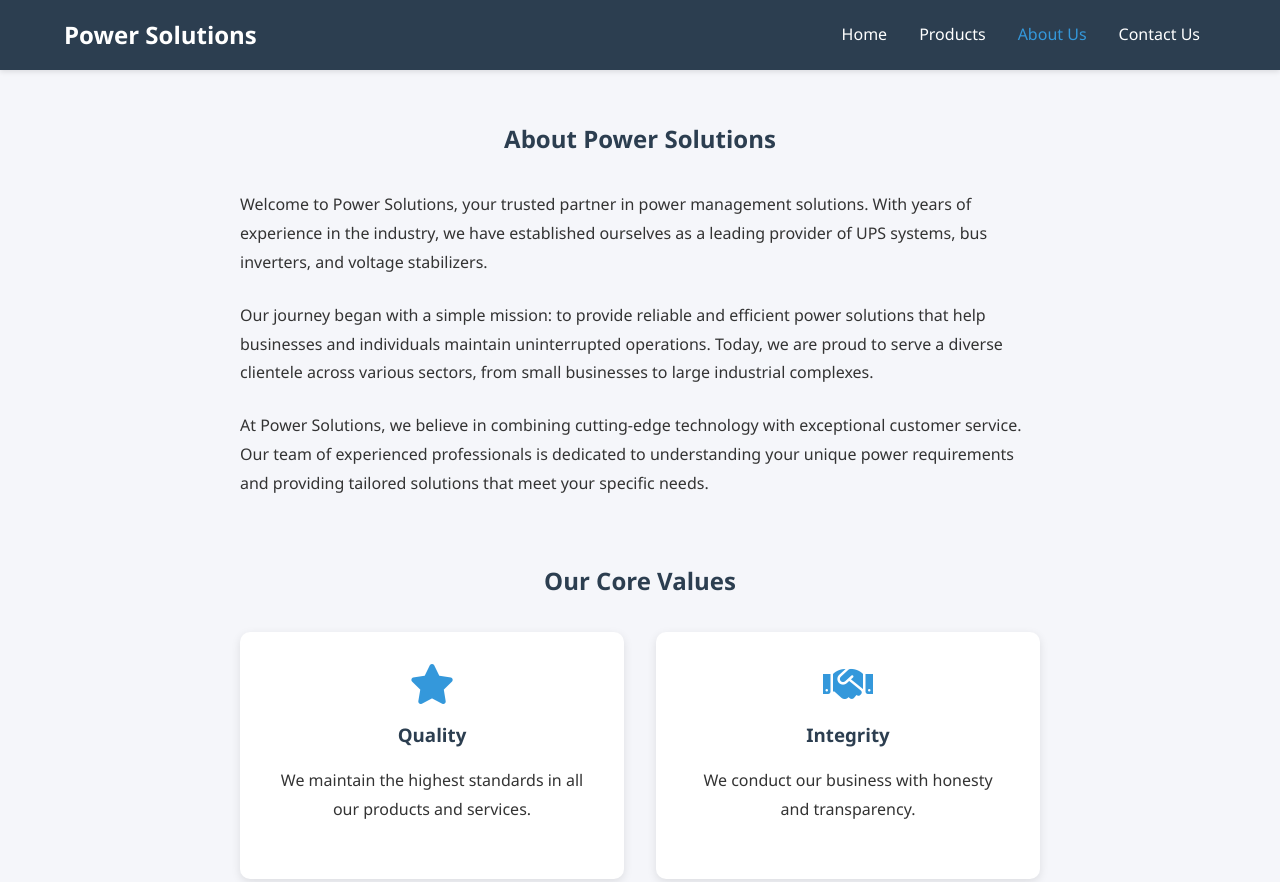
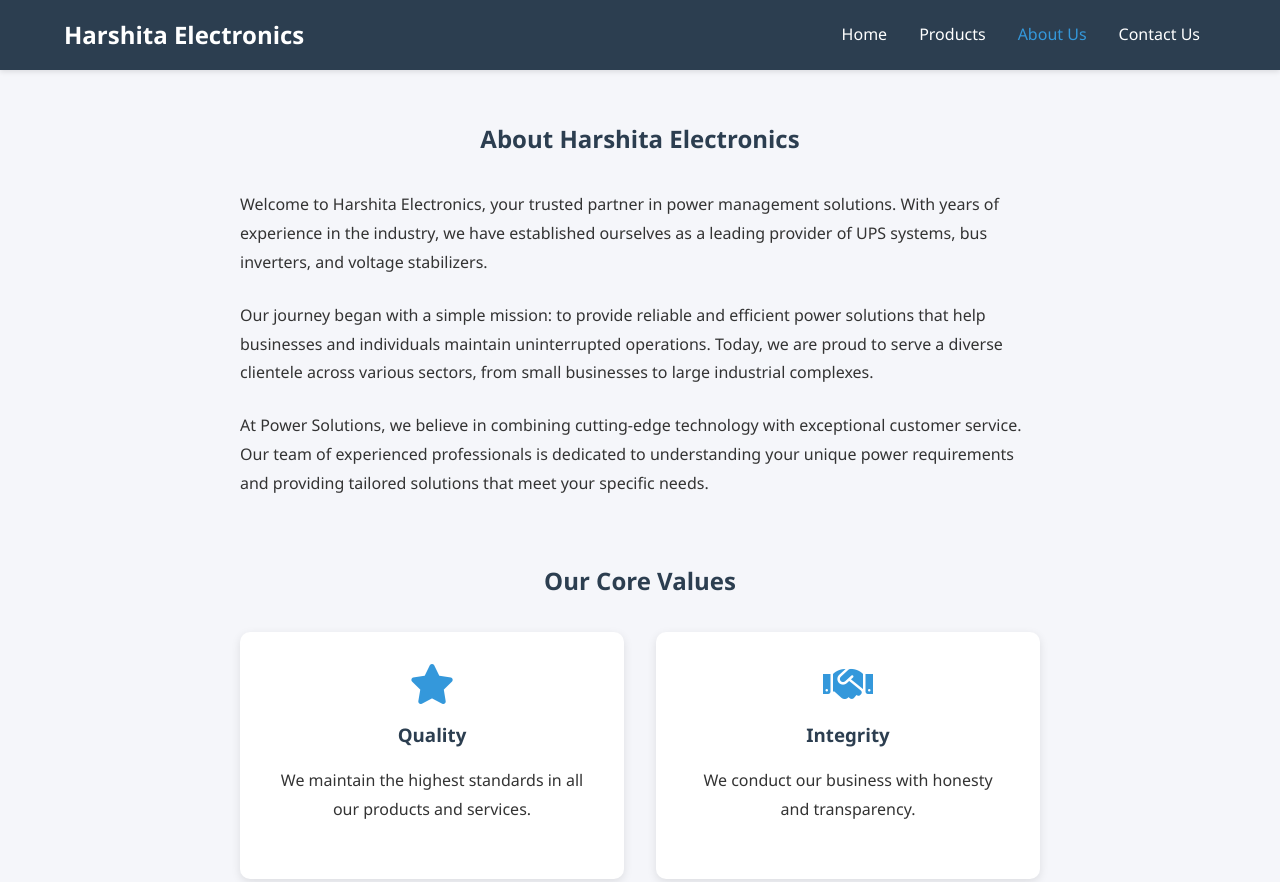
Before and after one commit to chethanmangle/Harshithaelectronics, a website: page about.html in a window 1280 px wide. Shown: the top 882 px of the page. Drawn offline with Linux system fonts and the light colour scheme.

Commit message:
Updatee about.html

```diff
--- a/about.html
+++ b/about.html
@@ -3,7 +3,7 @@
 <head>
     <meta charset="UTF-8">
     <meta name="viewport" content="width=device-width, initial-scale=1.0">
-    <title>About Us - Power Solutions</title>
+    <title>About Us - Harshita Electronics</title>
     <link rel="stylesheet" href="styles.css">
     <link rel="stylesheet" href="https://cdnjs.cloudflare.com/ajax/libs/font-awesome/6.0.0/css/all.min.css">
     <style>
@@ -60,7 +60,7 @@
 </head>
 <body>
     <nav class="navbar">
-        <div class="logo">Power Solutions</div>
+        <div class="logo">Harshita Electronics</div>
         <ul class="nav-links">
             <li><a href="index.html">Home</a></li>
             <li><a href="products.html">Products</a></li>
@@ -76,8 +76,8 @@
 
     <main class="about-section">
         <div class="about-content">
-            <h2>About Power Solutions</h2>
-            <p>Welcome to Power Solutions, your trusted partner in power management solutions. With years of experience in the industry, we have established ourselves as a leading provider of UPS systems, bus inverters, and voltage stabilizers.</p>
+            <h2>About Harshita Electronics</h2>
+            <p>Welcome to Harshita Electronics, your trusted partner in power management solutions. With years of experience in the industry, we have established ourselves as a leading provider of UPS systems, bus inverters, and voltage stabilizers.</p>
 
             <p>Our journey began with a simple mission: to provide reliable and efficient power solutions that help businesses and individuals maintain uninterrupted operations. Today, we are proud to serve a diverse clientele across various sectors, from small businesses to large industrial complexes.</p>
 
```
